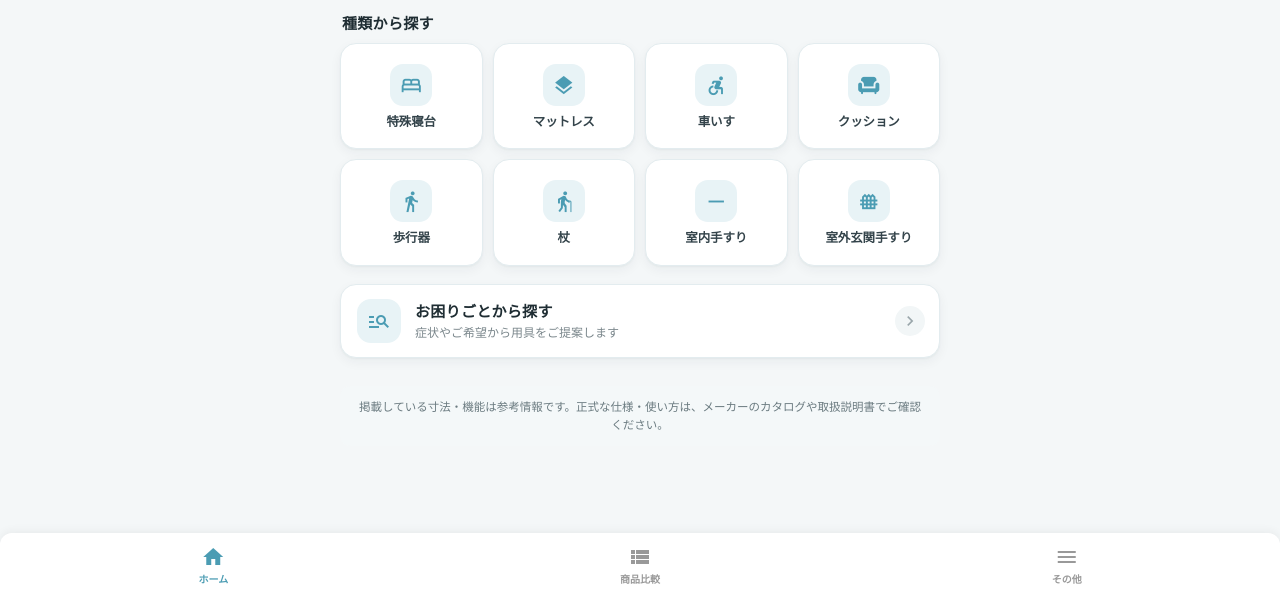
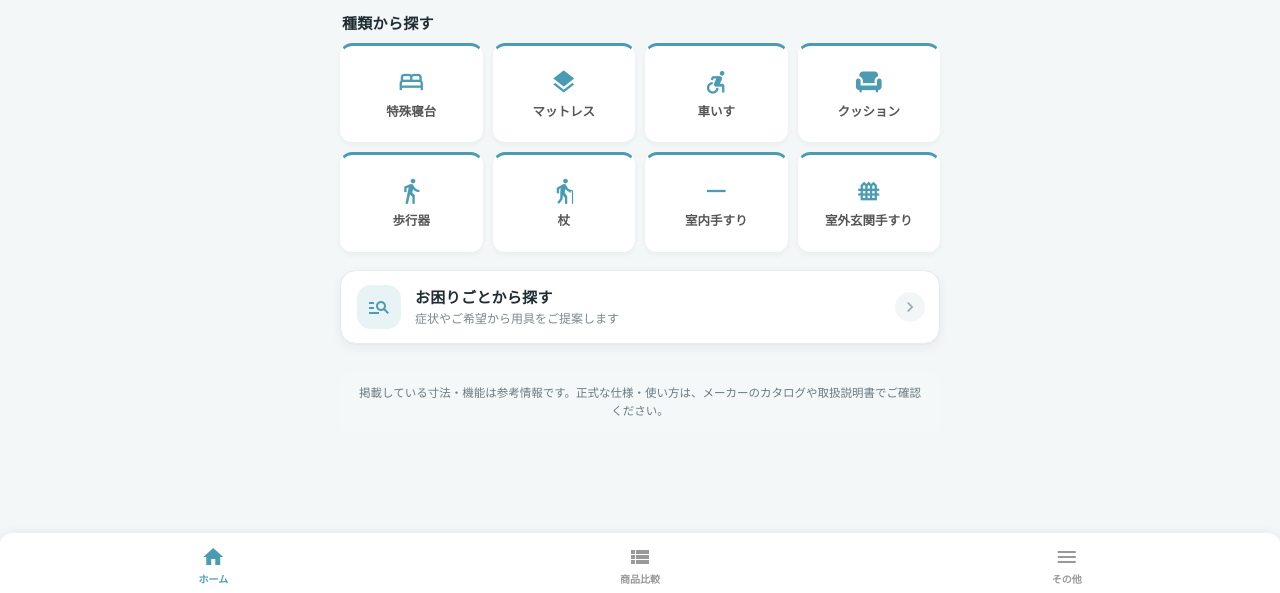
Before and after one commit to yy-prm/welfare-search, a plain HTML site: page customer.html in a window 1280 px wide. Shown: the part 207-800 px from the top of the page. Drawn offline with Linux system fonts and the light colour scheme; no server answers.

Commit message:
Add files via upload

```diff
--- a/customer.html
+++ b/customer.html
@@ -295,9 +295,6 @@
     @media (max-width: 767px) { #view-home .header { display: flex; align-items: center; justify-content: center; min-height: max(70px, calc(100svh - 655px)); margin: 0 0 18px; } }
     .logo-crop { position: relative; width: 210px; height: 55px; margin: 0 auto; overflow: hidden; }
     .logo-crop .logo-img { position: absolute; max-width: none; width: 340px; left: -66px; top: -138px; margin: 0; }
-    #view-home .panel { border: 1px solid #e3ecef; border-top: 1px solid #e3ecef; border-radius: 16px; padding: 14px 2px 12px; gap: 8px; color: #33434a; white-space: nowrap; letter-spacing: -0.01em; box-shadow: 0 1px 2px rgba(16,40,52,0.04), 0 4px 12px rgba(16,40,52,0.05); }
-    #view-home .panel .material-icons { width: 42px; height: 42px; display: grid; place-items: center; border-radius: 13px; background: var(--theme-light); font-size: 23px; color: var(--theme-color); }
-    @media (min-width: 768px) { #view-home .panel { padding: 20px 6px 18px; border-top-width: 1px; } #view-home .panel:hover { border-color: #cbe5ec; } }
   </style>
 </head>
 <body>
```
